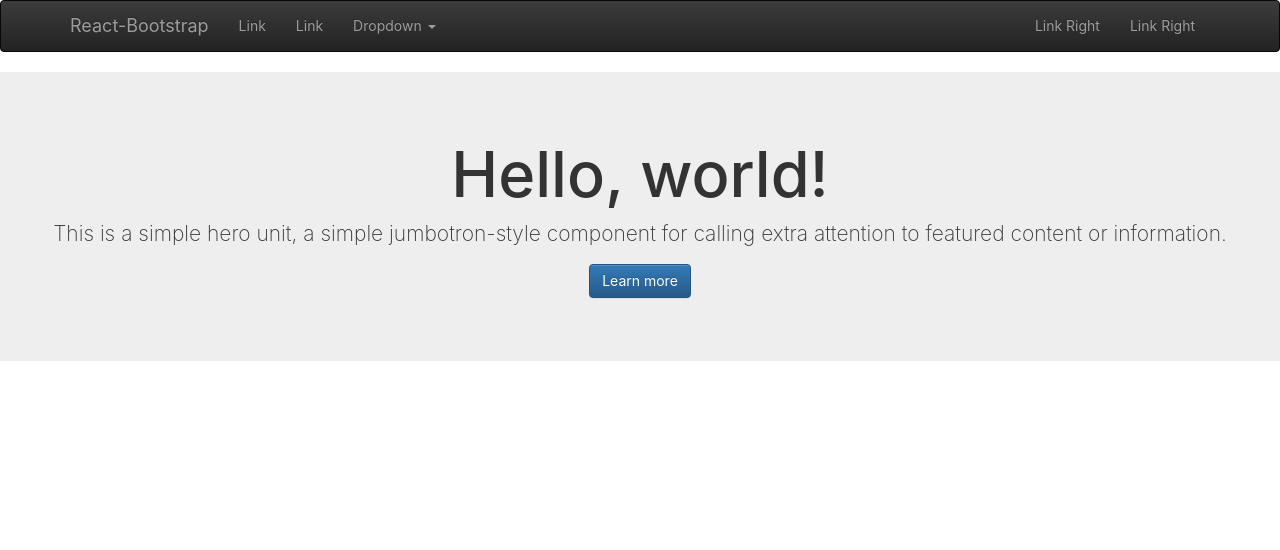
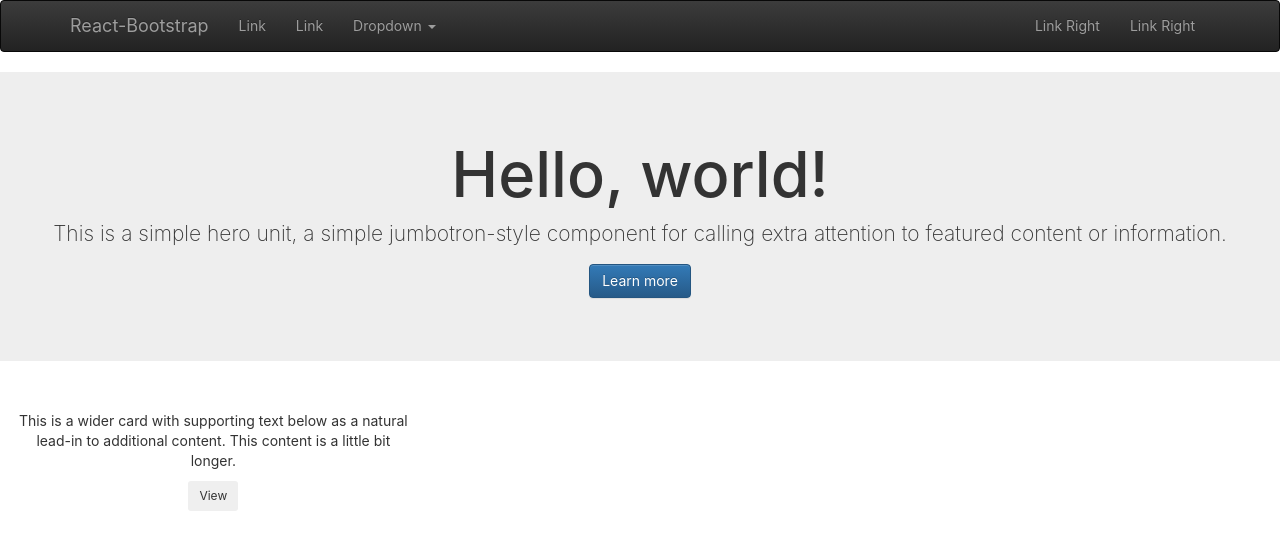
Before and after one commit to mikeyuchima/painting, a React (Create React App) app: page / in a window 1280 px wide. Shown: the top 550 px of the page. Built offline with nearby package versions, Linux system fonts and the light colour scheme.

Commit message:
added showcase section

```diff
--- a/src/home.jsx
+++ b/src/home.jsx
@@ -1,5 +1,6 @@
 import React, { Component } from "react";
 import { Jumbotron, Button } from "react-bootstrap";
+import Showcase from "./showcase";
 
 class Home extends Component {
   render() {
@@ -15,6 +16,7 @@ class Home extends Component {
             <Button bsStyle="primary">Learn more</Button>
           </p>
         </Jumbotron>
+        <Showcase />
       </section>
     );
   }
--- /dev/null
+++ b/src/showcase.jsx
@@ -0,0 +1,24 @@
+import React from "react";
+
+const Showcase = () => (
+  <div class="col-md-4">
+    <div class="card mb-4 shadow-sm">
+      <img />
+      <div class="card-body">
+        <p class="card-text">
+          This is a wider card with supporting text below as a natural lead-in
+          to additional content. This content is a little bit longer.
+        </p>
+        <div class="d-flex justify-content-between align-items-center">
+          <div class="btn-group">
+            <button type="button" class="btn btn-sm btn-outline-secondary">
+              View
+            </button>
+          </div>
+        </div>
+      </div>
+    </div>
+  </div>
+);
+
+export default Showcase;
```
